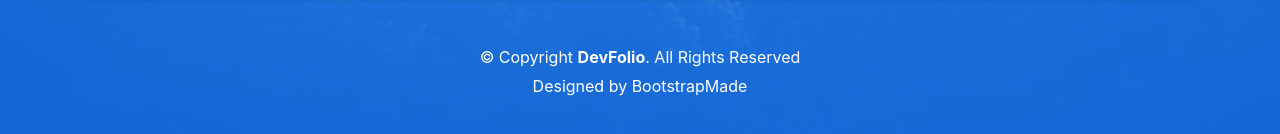
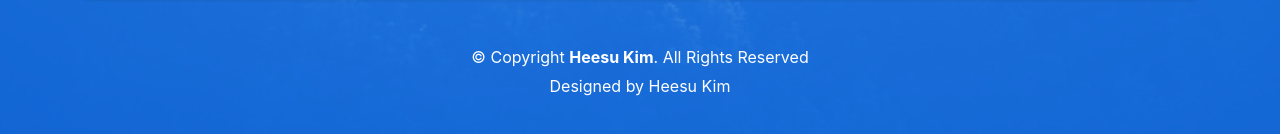
Before and after one commit to heesu-kim/uglypumpkin, a plain HTML site: page index.html in a window 1280 px wide. Shown: the part 4213-4347 px from the top of the page. Drawn offline with Linux system fonts and the light colour scheme; files whose address does not match are found by name.

Commit message:
Update index.html

```diff
--- a/index.html
+++ b/index.html
@@ -474,7 +474,7 @@
         <div class="row">
           <div class="col-sm-12">
             <div class="copyright-box">
-              <p class="copyright">&copy; Copyright <strong>DevFolio</strong>. All Rights Reserved</p>
+              <p class="copyright">&copy; Copyright <strong>Heesu Kim</strong>. All Rights Reserved</p>
               <div class="credits">
                 <!--
                   All the links in the footer should remain intact.
@@ -482,7 +482,7 @@
                   Licensing information: https://bootstrapmade.com/license/
                   Purchase the pro version with working PHP/AJAX contact form: https://bootstrapmade.com/buy/?theme=DevFolio
                 -->
-                Designed by <a href="https://bootstrapmade.com/">BootstrapMade</a>
+                Designed by <a href="https://heesu-kim.github.io/firstproject/">Heesu Kim</a>
               </div>
             </div>
           </div>
```
